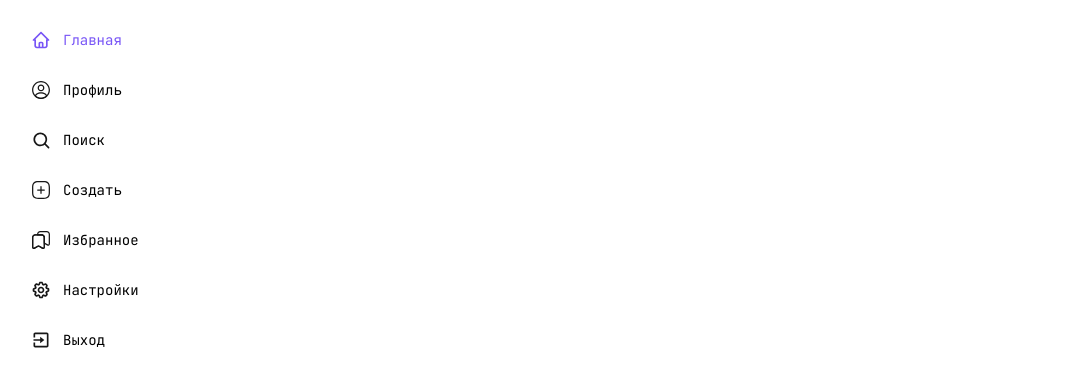
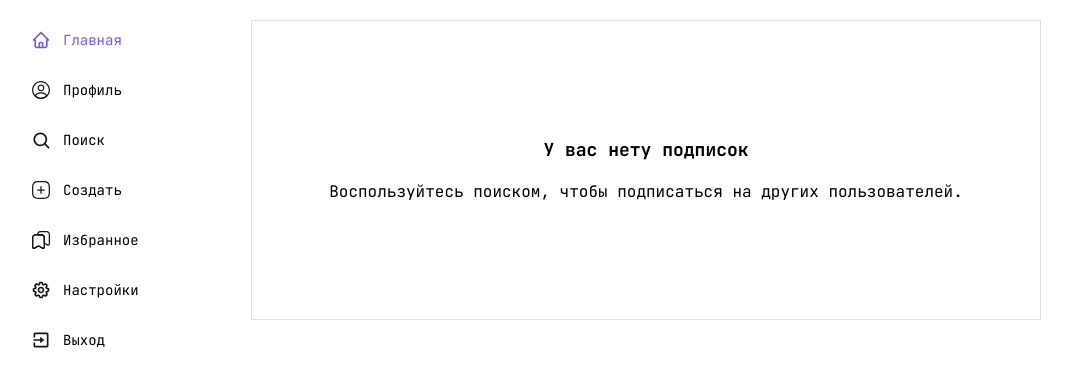
Before and after one commit to SergeyDultsev/Lapse, a Next.js app: page / in a window 1280 px wide. Shown: the top 386 px of the page, without its empty margins (109-1181 px from the left). Built offline with nearby package versions, Linux system fonts and the light colour scheme.

Commit message:
adding alert block

```diff
--- a/src/pages/main-page/MainPage.tsx
+++ b/src/pages/main-page/MainPage.tsx
@@ -6,6 +6,7 @@ import iPost from "@/entities/post/model/types/iPost";
 import iUserBrief from "@/entities/user/model/types/iUserBrief";
 import postStore from "@/entities/post/model/post";
 import userStore from "@/entities/user/model/user";
+import AlertBlock from "@/widgets/alert-block/AlertBlock";
 
 const MainPage: React.FC = () => {
     const posts: iPost[] = postStore?.postsData || [];
@@ -24,6 +25,13 @@ const MainPage: React.FC = () => {
                     }/>
                 </aside>
             }
+
+            {users.length === 0 &&
+                <AlertBlock
+                    alertTitle={"У вас нету подписок"}
+                    alertDescr={"Воспользуйтесь поиском, чтобы подписаться на других пользователей."}
+                />
+            }
         </main>
     );
 }
--- /dev/null
+++ b/src/widgets/alert-block/AlertBlock.module.scss
@@ -0,0 +1,25 @@
+.alert-block{
+    display: flex;
+    justify-content: center;
+    align-items: center;
+    flex-direction: column;
+
+    gap: 20px;
+
+    width: 100%;
+
+    height: 100%;
+    max-height: 300px;
+
+    border: 1px solid var(--main-border-color);
+
+    &__title{
+        font-size: 18px;
+        font-weight: 800;
+    }
+
+    &__body{
+        font-size: 16px;
+        font-weight: 500;
+    }
+}
--- /dev/null
+++ b/src/widgets/alert-block/AlertBlock.tsx
@@ -0,0 +1,22 @@
+import React from "react";
+import styles from "./AlertBlock.module.scss"
+
+interface iAlertBlock {
+    alertTitle: string | null;
+    alertDescr: string | null;
+}
+
+const AlertBlock: React.FC<iAlertBlock> = ({alertTitle, alertDescr}) => {
+    return (
+        <section className={styles["alert-block"]}>
+            {alertTitle &&
+                <h2 className={styles["alert-block__title"]}>{alertTitle}</h2>
+            }
+            {alertDescr &&
+                <p className={styles["alert-block__descr"]}>{alertDescr}</p>
+            }
+        </section>
+    );
+}
+
+export default AlertBlock;
```
